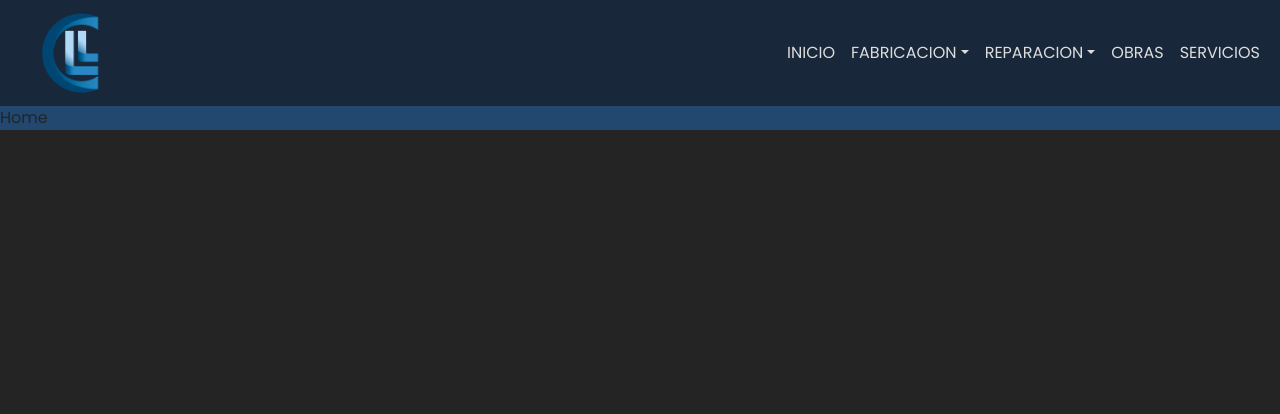
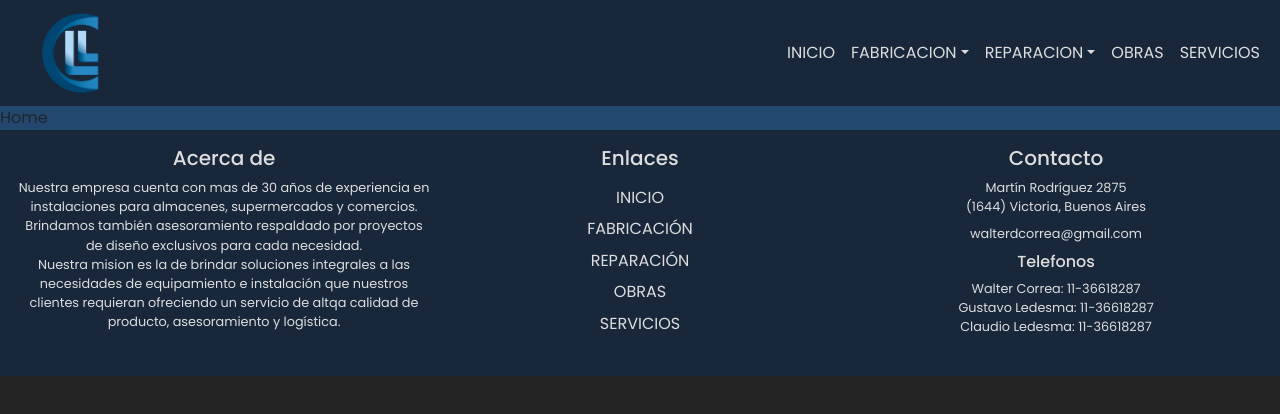
Before and after one commit to CatalinaCorrea-png/CLL-web, a React (Vite) app in the folder client/: page / in a window 1280 px wide. Shown: the top 414 px of the page. Built offline with nearby package versions, Linux system fonts and the light colour scheme; a web font is replaced by a local one.

Commit message:
creo footer

```diff
--- a/client/src/components/Carousel.jsx
+++ b/client/src/components/Carousel.jsx
@@ -1,5 +1,5 @@
 import Carousel from 'react-bootstrap/Carousel';
-import img1 from '../assets/IMG-20210531-WA0020.jpg';
+import img1 from '../assets/IMG-20210531-WA0020-1.jpg';
 import img2 from '../assets/IMG-20190802-WA0045.jpg';
 import img3 from '../assets/IMG-20230515-WA0020.jpg';
 import '../css/carousel.css';
--- /dev/null
+++ b/client/src/components/Footer.jsx
@@ -0,0 +1,40 @@
+import '../css/footer.css'
+import { Link } from "react-router-dom";
+
+
+const Footer = () => {
+  return (
+    <>
+      <div className='footer container-fluid text-center row-sm p-3'>
+        <div className="col-sm mb-2">
+          <h5>Acerca de</h5>
+          <p className='mb-2'>		Nuestra empresa cuenta con mas de 30 años de experiencia en instalaciones para almacenes, supermercados y comercios. Brindamos también asesoramiento respaldado por proyectos de diseño exclusivos para cada necesidad.<br></br>
+          Nuestra mision es la de brindar soluciones integrales a las necesidades de equipamiento e instalación que nuestros clientes requieran ofreciendo un servicio de altqa calidad de producto, asesoramiento y logística.</p>
+        </div>
+        <div className="col-sm mb-2">
+          <h5>Enlaces</h5>
+          <div className='container-fluid p-0 enlaces-container'>
+            <Link className='nav-link footer-link' to='/'>INICIO</Link>
+            <Link className='nav-link footer-link' to='/'>FABRICACIÓN</Link>
+            <Link className='nav-link footer-link' to='/'>REPARACIÓN</Link>
+            <Link className='nav-link footer-link' to='/'>OBRAS</Link>
+            <Link className='nav-link footer-link' to='/'>SERVICIOS</Link>
+          </div>
+        </div>
+        <div className="col-sm mb-2">
+          <h5>Contacto</h5>
+          <p className='mb-2'>Martín Rodríguez 2875 <br></br>(1644) Victoria, Buenos Aires</p>
+          <p className='mb-2'>walterdcorrea@gmail.com</p>
+          <h6>Telefonos</h6>
+          <ul className='lista-telefonos container-fluid'>
+            <li>Walter Correa: 11-36618287</li>
+            <li>Gustavo Ledesma: 11-36618287</li>
+            <li>Claudio Ledesma: 11-36618287</li>
+          </ul>
+        </div>
+      </div>
+    </>
+  )
+}
+
+export default Footer
--- a/client/src/components/Header.jsx
+++ b/client/src/components/Header.jsx
@@ -1,5 +1,6 @@
 import { Link, Outlet } from "react-router-dom";
 import { Navbar } from "./Navbar";
+import Footer from "./Footer";
 // import { CollapsibleExample } from "./CollapsibleHeader";
 
 const Header = () => {
@@ -8,6 +9,7 @@ const Header = () => {
       <Navbar />
       {/* <CollapsibleExample /> */}
       <Outlet />
+      <Footer />
     </>
   )
 }
--- /dev/null
+++ b/client/src/css/footer.css
@@ -0,0 +1,45 @@
+.footer {
+  background-color: var(--dark-blue);
+  color: var(--platinum);
+  display: flex;
+  /* flex-direction: row; */
+  /* align-items: center; */
+  position: absolute;
+  /* bottom: 0; */
+  p, li {
+    font-size: .8rem;
+  }
+  .nav-link {
+    padding: 0 5px !important;
+  }
+}
+
+.footer-link.active, .footer-link.show,
+.footer-link:focus, .footer-link:hover {
+    color: var(--silver-lake-blue) !important;
+}
+
+.enlaces-container {
+  height: 80%;
+  display: flex;
+  flex-direction: column;
+  justify-content: space-evenly;
+  /* row-gap: 20px; */
+}
+
+.lista-telefonos {
+  list-style: none;
+}
+
+
+
+/* MEDIA QUERIES */
+@media screen and (max-width: 575px) {
+  .footer {
+    flex-direction: column;
+  }
+  .enlaces-container {
+    flex-direction: row;
+    flex-wrap: wrap;
+  }
+}
```
Also changed, not shown: client/src/assets/IMG-20210531-WA0020-1.jpg (added), client/src/assets/img-nosotros.jpg (added).
